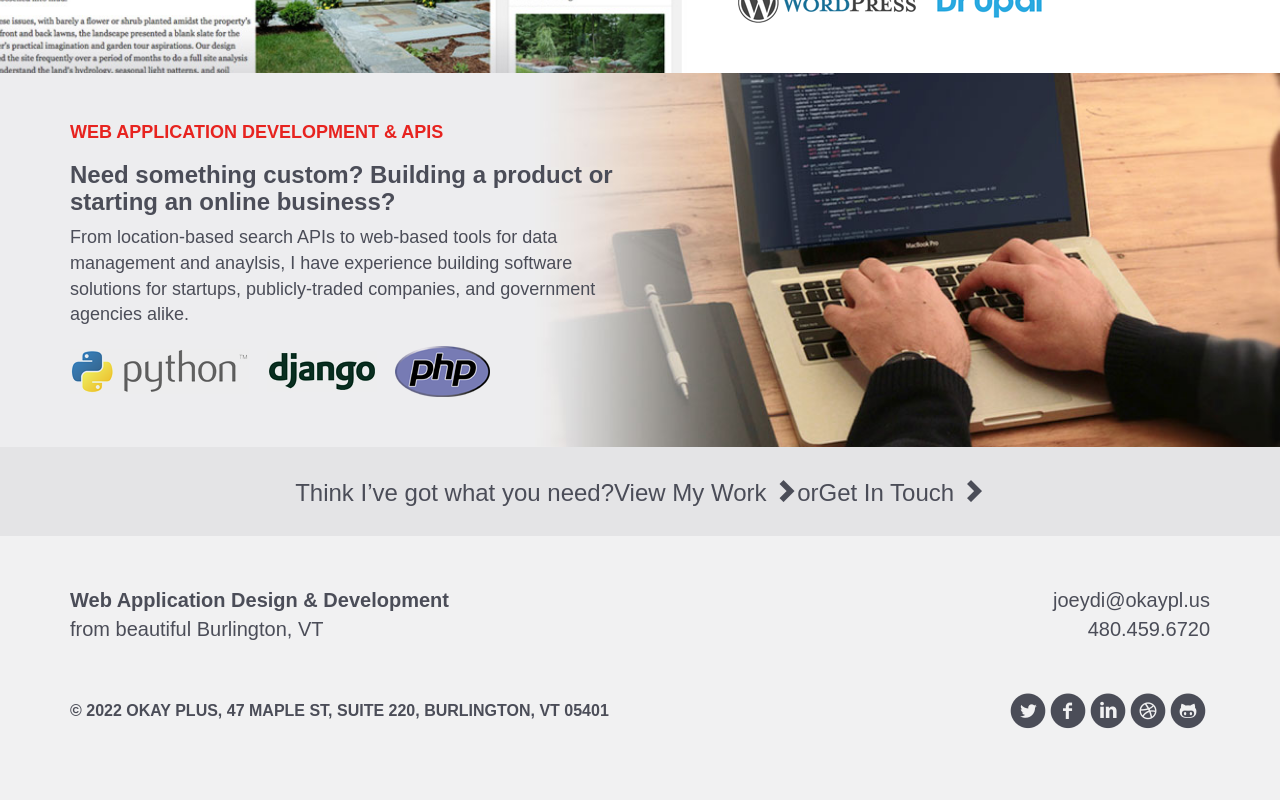
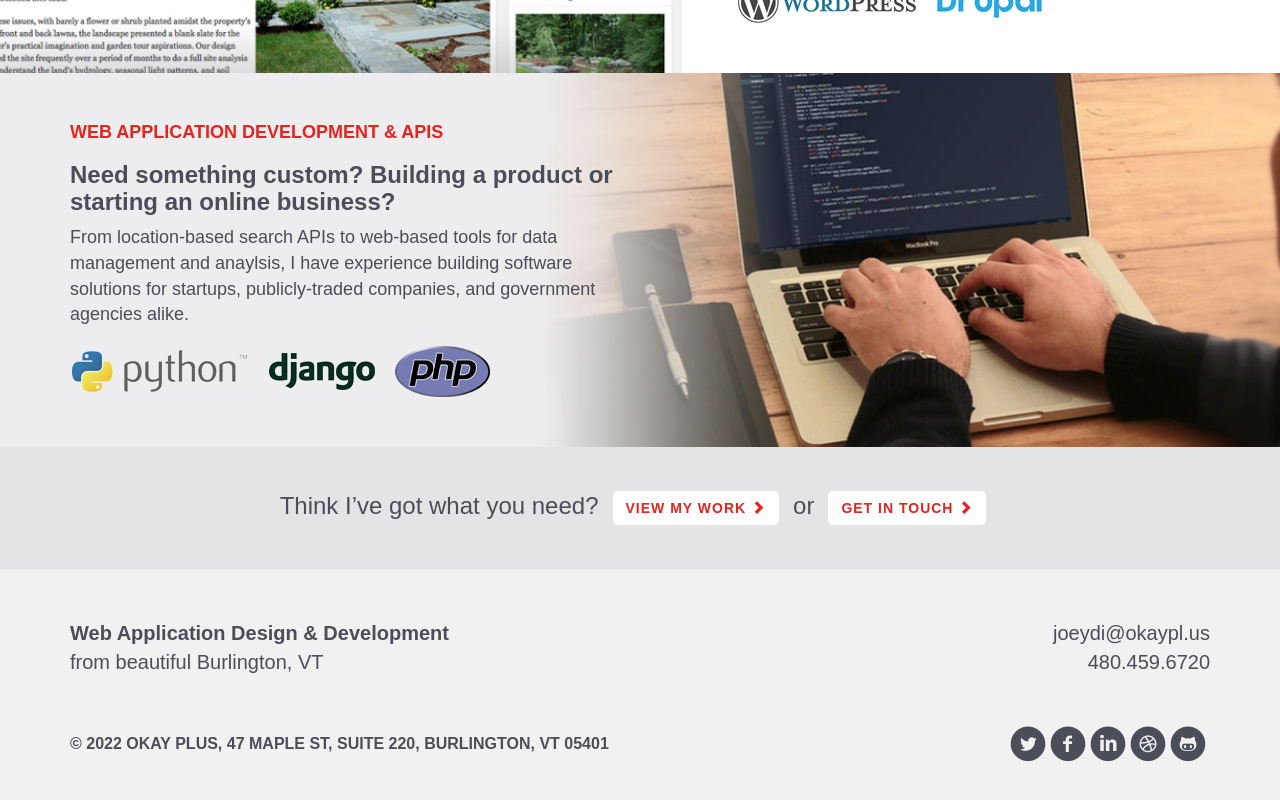
Before and after one commit to joeydi/ok-next, a Next.js app: page /services in a window 1280 px wide. Shown: the part 803-1603 px from the top of the page. Built offline with nearby package versions, Linux system fonts and the light colour scheme; a web font is replaced by a local one.

Commit message:
fix cta buttons

```diff
--- a/components/header.js
+++ b/components/header.js
@@ -42,9 +42,6 @@ export default function Header() {
                                     Work
                                 </Link>
                             </li>
-                            {/* <li>
-                                <Link href="/blog/" onClick={hideNav} legacyBehavior={false}>Blog</Link>
-                            </li> */}
                             <li>
                                 <Link href="/contact/" onClick={hideNav} legacyBehavior={false}>
                                     Contact
--- a/pages/services.js
+++ b/pages/services.js
@@ -103,16 +103,16 @@ export default function Services() {
                     <h3>
                         Think I&rsquo;ve got what you need?
                         <br />
-                        <Link href="/work" className="btn">
-                            <span>
+                        <Link href="/work">
+                            <a className="btn">
                                 View My Work <span className="glyphicon glyphicon-chevron-right"></span>
-                            </span>
+                            </a>
                         </Link>
                         <span className="or">or</span>
-                        <Link className="btn" href="/contact">
-                            <span>
+                        <Link href="/contact">
+                            <a className="btn">
                                 Get In Touch <span className="glyphicon glyphicon-chevron-right"></span>
-                            </span>
+                            </a>
                         </Link>
                     </h3>
                 </div>
```
Also changed, not shown: pages/index.js (+6 -3 lines).
